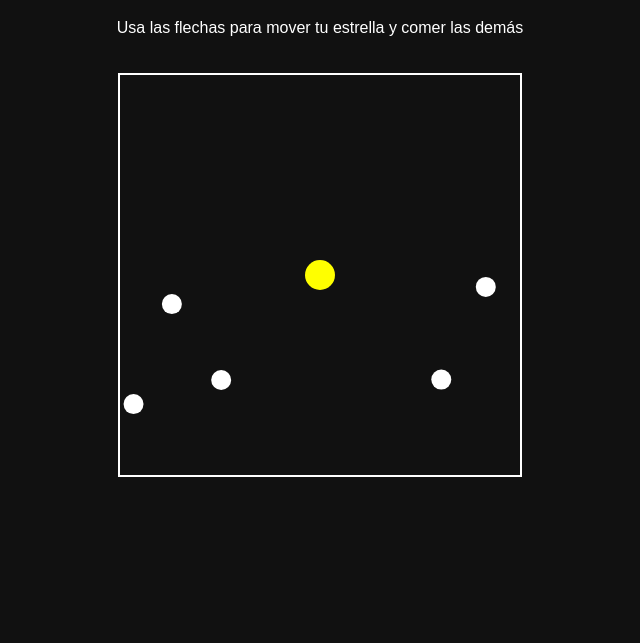
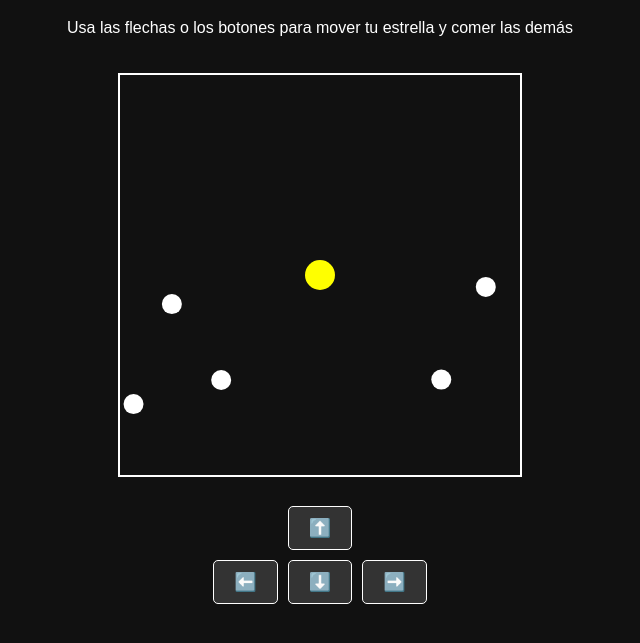
Before and after one commit to jazmineriti25-png/juego-estrellas, a website: page index.html in a window 1280 px wide. Shown: the part 61-704 px from the top of the page, without its empty margins (320-960 px from the left). Drawn offline with Linux system fonts and the light colour scheme.

Commit message:
Agregados botones táctiles para jugar en celular

```diff
--- a/index.html
+++ b/index.html
@@ -14,12 +14,41 @@
       border: 2px solid #fff;
       margin-top: 20px;
     }
+    .controles {
+      margin-top: 20px;
+    }
+    .controles button {
+      background-color: #333;
+      color: #fff;
+      border: 1px solid #fff;
+      padding: 10px 20px;
+      margin: 5px;
+      font-size: 18px;
+      border-radius: 5px;
+    }
+    .fila {
+      display: flex;
+      justify-content: center;
+    }
   </style>
 </head>
 <body>
-  <h1>Juego Estrellas </h1>
-  <p>Usa las flechas para mover tu estrella y comer las demás</p>
+  <h1>Juego Estrellas</h1>
+  <p>Usa las flechas o los botones para mover tu estrella y comer las demás</p>
   <canvas id="juego" width="400" height="400"></canvas>
+
+  <!-- Botones táctiles -->
+  <div class="controles">
+    <div class="fila">
+      <button onclick="mover('up')">⬆️</button>
+    </div>
+    <div class="fila">
+      <button onclick="mover('left')">⬅️</button>
+      <button onclick="mover('down')">⬇️</button>
+      <button onclick="mover('right')">➡️</button>
+    </div>
+  </div>
+
   <script src="script.js"></script>
 </body>
 </html>
--- a/script.js
+++ b/script.js
@@ -41,7 +41,7 @@ function dibujar() {
   });
 }
 
-// Detectar teclas
+// Función para mover con teclado
 document.addEventListener('keydown', (e) => {
   if (e.key === 'ArrowUp') y -= 10;
   if (e.key === 'ArrowDown') y += 10;
@@ -50,5 +50,14 @@ document.addEventListener('keydown', (e) => {
   dibujar();
 });
 
+// Función para mover con botones táctiles
+function mover(direccion) {
+  if (direccion === 'up') y -= 10;
+  if (direccion === 'down') y += 10;
+  if (direccion === 'left') x -= 10;
+  if (direccion === 'right') x += 10;
+  dibujar();
+}
+
 // Dibujar la primera vez
 dibujar();
```
